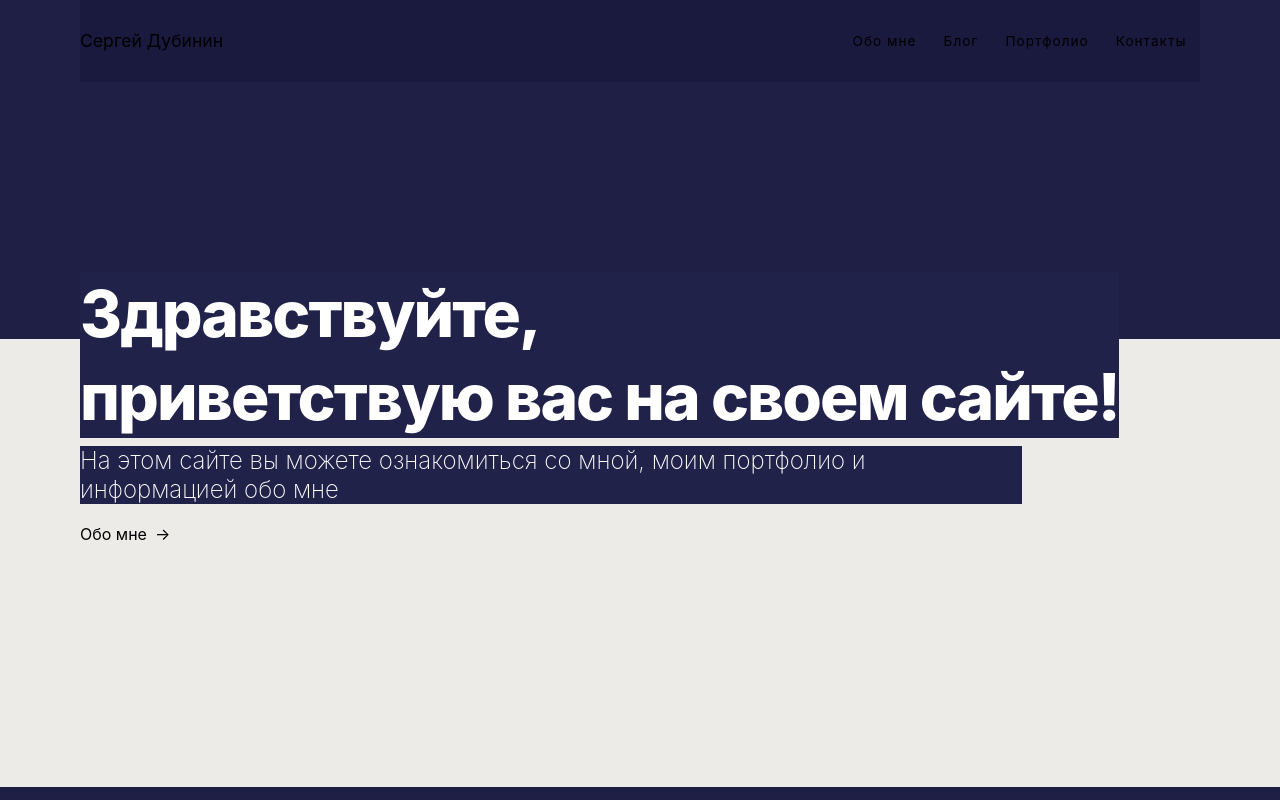
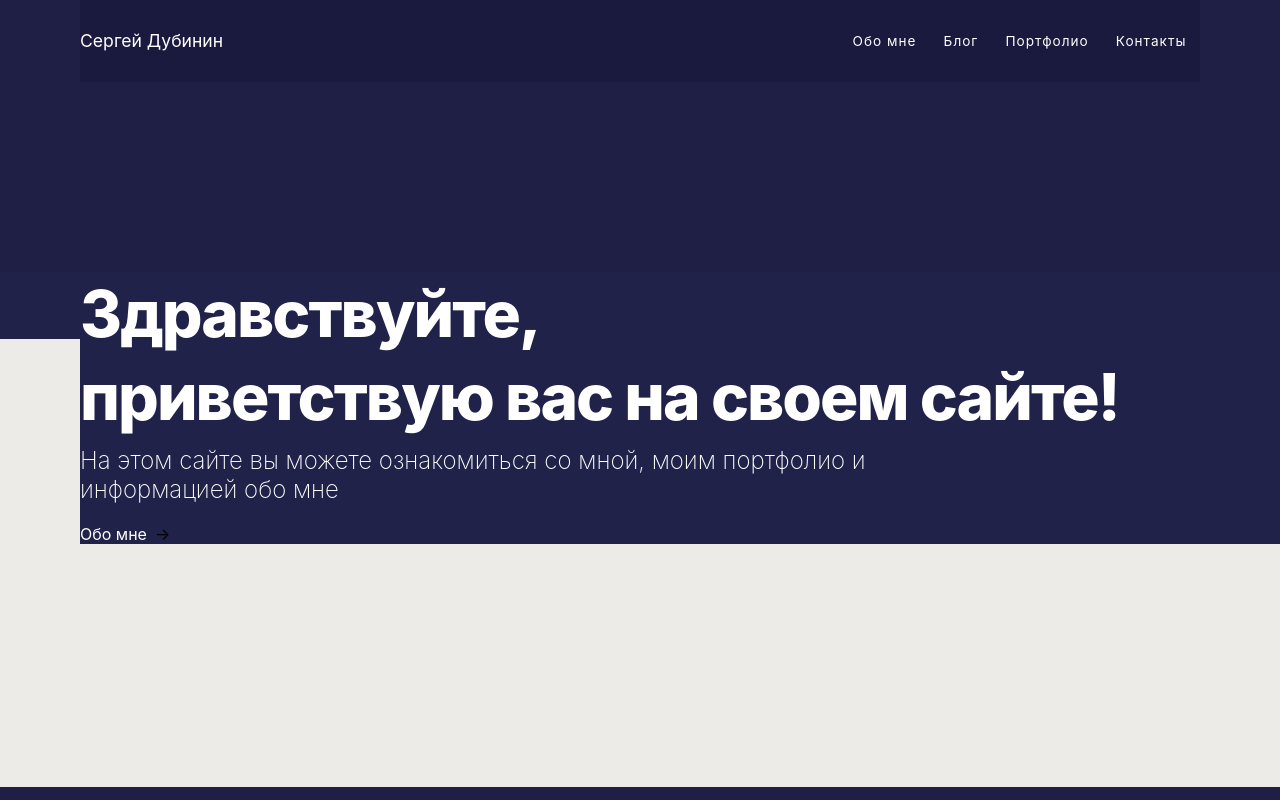
Before and after one commit to Noobachyo/svelte-test, a SvelteKit app: page / in a window 1280 px wide. Built offline with nearby package versions, Linux system fonts and the light colour scheme.

Commit message:
Version 1.05

```diff
--- a/src/app.html
+++ b/src/app.html
@@ -18,7 +18,7 @@
 			}
 			a {
 				text-decoration: none;
-				color: black;
+				color: white;
 			}
 			nav {
 				position: sticky;
@@ -29,11 +29,13 @@
 				padding-top: 2rem;
 				padding-bottom: 2rem;
 				background-color: rgb(26, 25, 62);
+				color: white;
 			}
 			nav .nav-container {
 				display: flex;
 				justify-content: space-between;
 				align-items: center;
+				color: white;
 			}
 			.nav-links {
 				display: flex;
@@ -47,13 +49,13 @@
 				margin: 1em;
 				font-size: 0.85rem;
 				letter-spacing: 1px;
-				color: black;
+				color: white;
 			}
 			.nav-logo {
 				position: relative;
 				line-height: 1;
 				font-size: 1.1rem;
-				color: black;
+				color: white;
 			}
 		</style>
 		%sveltekit.head%
--- a/src/routes/+layout.svelte
+++ b/src/routes/+layout.svelte
@@ -49,7 +49,8 @@ class="link">{link.title}</a>
 
 <style>
  .container {
- max-width: 1920px;
+ max-width: 1400px;
  margin: 50px auto;
+ background-color: rgb(33, 34, 74);
  }
 </style>
--- a/src/routes/+page.svelte
+++ b/src/routes/+page.svelte
@@ -35,9 +35,9 @@
  align-items: start;
  }
  .container {
- max-width: 1920px;
+ max-width: 1400px;
  margin: 190px 0 0 2.5rem;
- 				color: white;
+ background-color: rgb(33, 34, 74);
  }
  .info h1 {
  font-size: 4rem;
```
